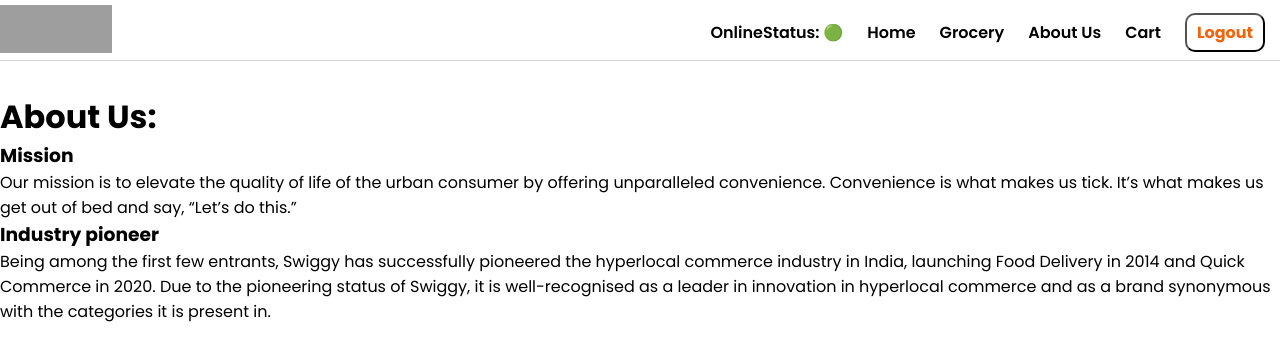
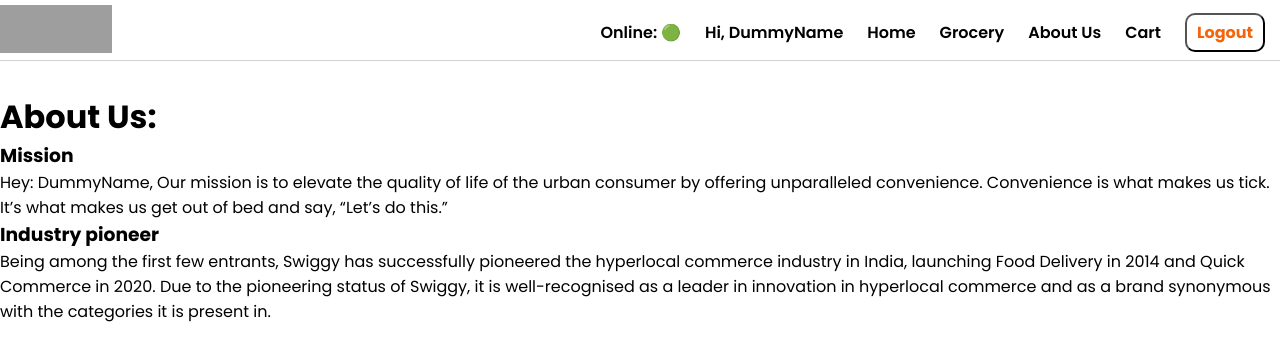
Before and after one commit to Bharath-Dubbaka/SwiggyClone, a React (Vite) app: page /about in a window 1280 px wide. Both pictures are taken after a click on the button "Login". Shown: the top 360 px of the page. Built offline with nearby package versions, Linux system fonts and the light colour scheme; grey boxes are pictures that could not be loaded.

Commit message:
added context as an experiement and deepdive

```diff
--- a/src/components/About.jsx
+++ b/src/components/About.jsx
@@ -1,14 +1,18 @@
 import React from "react";
+import UserContext from "../../utils/contextData/UserContext";
+import { useContext } from "react";
 
 const About = () => {
+   const userLoginData = useContext(UserContext);
    return (
       <div className="aboutPage">
          <h1>About Us:</h1>
          <h3>Mission</h3>
          <p>
-            Our mission is to elevate the quality of life of the urban consumer
-            by offering unparalleled convenience. Convenience is what makes us
-            tick. It’s what makes us get out of bed and say, “Let’s do this.”{" "}
+            Hey: {userLoginData?.loginName}, Our mission is to elevate the
+            quality of life of the urban consumer by offering unparalleled
+            convenience. Convenience is what makes us tick. It’s what makes us
+            get out of bed and say, “Let’s do this.”{" "}
          </p>
          <h3>Industry pioneer </h3>
          <p>
--- a/src/components/Body.jsx
+++ b/src/components/Body.jsx
@@ -1,17 +1,21 @@
 import RestaurantCard from "./RestaurantCard";
 import resList from "../../utils/mockData";
-import { useState, useEffect } from "react";
+import { useState, useEffect, useContext } from "react";
 import Shimmer from "./shimmerUI/Shimmer";
 import { Link } from "react-router-dom";
 import useStatus from "../../utils/cusHooks/useStatus";
 import { withPromotedLabel } from "./RestaurantCard";
+import UserContext from "../../utils/contextData/UserContext";
 
 const Body = () => {
    //Creating State Variable , Super powerful variables
    let [listOfRes, setListOfRes] = useState([]);
    let [searchedRes, setSearchedRes] = useState([]);
    let [searchText, setSearchText] = useState("");
+   // let [inputUserName, setInputUserName] = useState("");
    const onlineStatus = useStatus();
+
+   const { setUserName, userName } = useContext(UserContext);
 
    const PromotedResCard = withPromotedLabel(RestaurantCard);
 
@@ -84,6 +88,7 @@
                value={searchText}
                onChange={(e) => {
                   setSearchText(e.target.value);
+                  setSearchText(e.target.value);
                }}
             />
             <button
@@ -106,6 +111,18 @@
                4+ stars
             </button>
          </div>
+         {/* contextExperiment */}
+         {/* <div className="contextExperiment">
+            <input
+               type="text"
+               // value={inputUserName}
+               value={userName}
+               onChange={(e) => {
+                  // setInputUserName(e.target.value);
+                  setUserName(e.target.value);
+               }}
+            />
+         </div> */}
          <div className="restaurantContainer">
             {searchedRes.map((item) => {
                return (
--- a/src/components/Header.jsx
+++ b/src/components/Header.jsx
@@ -1,11 +1,13 @@
 import { LOGO_MAIN } from "../../utils/constants";
-import { useState } from "react";
+import { useState, useContext } from "react";
 import { Link } from "react-router-dom";
 import useStatus from "../../utils/cusHooks/useStatus";
+import UserContext from "../../utils/contextData/UserContext";
 
 const Header = () => {
    let [toggleLogin, setToggleLogin] = useState("Login");
    const onlineStatus = useStatus();
+   const userLoginData = useContext(UserContext);
 
    return (
       <div className="header">
@@ -16,7 +18,10 @@
          </div>
          <div className="nav-items">
             <ul>
-               <li>OnlineStatus: {onlineStatus ? "🟢" : "🔴"}</li>
+               <li>Online: {onlineStatus ? "🟢" : "🔴"}</li>
+               {toggleLogin === "Logout" ? (
+                  <li>Hi, {userLoginData.loginName}</li>
+               ) : null}
                <li>
                   <Link to="/">Home</Link>
                </li>
--- a/src/components/RestaurantCard.jsx
+++ b/src/components/RestaurantCard.jsx
@@ -1,5 +1,6 @@
 import { IMG_CDN } from "../../utils/constants";
-import RestaurantMenu from "./RestaurantMenu";
+import UserContext from "../../utils/contextData/UserContext";
+import { useContext } from "react";
 
 const RestaurantCard = ({ resData }) => {
    const {
@@ -14,6 +15,8 @@
       id,
       // id,
    } = resData?.info;
+   // const userLoginData = useContext(UserContext);
+
    // console.log(resData?.info?.id, "resId");
    return (
       <div className="restaurantCard">
@@ -28,6 +31,7 @@
                {sla.deliveryTime} Mins, {sla.lastMileTravelString} Away
             </div>
             <div className="cuisineList">{cuisines.join(", ")}</div>
+            {/* <div>{userLoginData?.loginName}</div> */}
          </div>
       </div>
    );
--- /dev/null
+++ b/utils/contextData/UserContext.jsx
@@ -0,0 +1,6 @@
+import React from "react";
+import { createContext } from "react";
+
+const UserContext = createContext({ loginName: "DummyName" });
+
+export default UserContext;
```
Also changed, not shown: src/App.js (+24 -1 lines).
